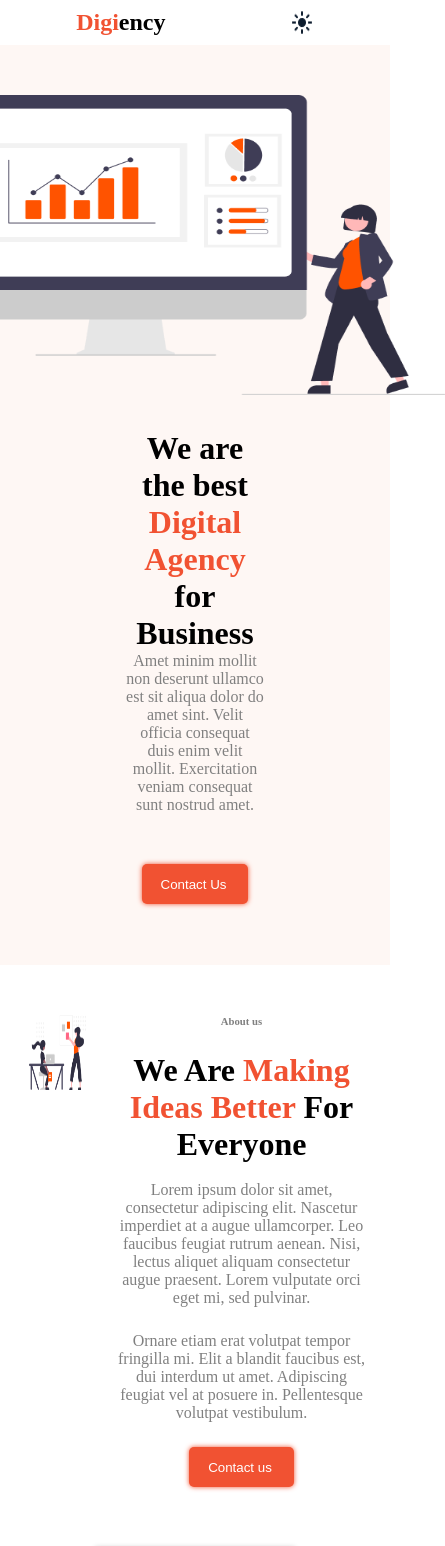
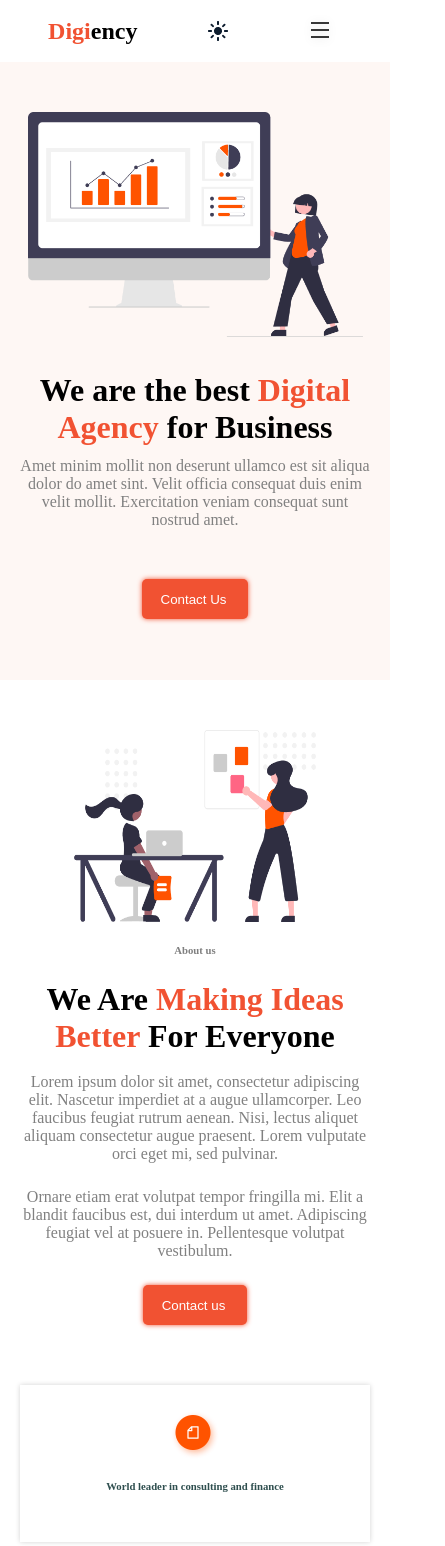
Before and after one commit to AnuvrindaJoshi/react-project-1, a React (Create React App) app: page / in a window 390 px wide. Shown: the top 1546 px of the page, 445 px wide, since content can reach past the window. Built offline with nearby package versions, Linux system fonts and the light colour scheme.

Commit message:
basic responsive layout for mobile is done with minor adjustment of margin remaining

```diff
--- a/src/AboutCard.js
+++ b/src/AboutCard.js
@@ -2,7 +2,7 @@ function AboutCard(props){
     return (
         <>
         <div className='about-card'>
-            <img src={props.about.img} height={70} width={70}/>
+            <img src={props.about.img}/>
 
             <h6>{props.about.title}</h6>
         </div>
--- a/src/Navigationbar.js
+++ b/src/Navigationbar.js
@@ -1,5 +1,5 @@
 import dark from './icons/dark.png';
-
+import menu from './icons/Menu.svg';
 
 function Navigationbar(){
     return(
@@ -14,6 +14,7 @@ function Navigationbar(){
                 <li>Contact Us</li>
             </ul>
             <img src={dark}/>
+            <img src={menu} className='menu'/>
         </div>
     )
 }
--- a/src/Sectionone.js
+++ b/src/Sectionone.js
@@ -11,7 +11,7 @@ function Sectionone(){
             <p>Amet minim mollit non deserunt ullamco est sit aliqua dolor do amet sint. Velit officia consequat duis enim velit mollit. Exercitation veniam consequat sunt nostrud amet.</p>
             <button>Contact Us</button>
         </div>
-        <img src={poster} width={500} height={300}/>
+        <img src={poster} className='img-one'/>
         <figure><img src={socialIcon}/></figure>
         </div>
         </>
--- a/src/Sectiontwo.js
+++ b/src/Sectiontwo.js
@@ -12,7 +12,7 @@ return(
 <>
 <div className="sec-two">
     <div className='contact-card'>
-    <figure><img src={about} height={250} width={400}/></figure>
+    <figure><img src={about} className='img-two'/></figure>
     <div>
         <h6>About us</h6>
         <h1>We Are <span>Making Ideas Better</span> For Everyone</h1>
--- a/src/index.css
+++ b/src/index.css
@@ -51,13 +51,16 @@ button{
 display: flex;
 padding: 26px 0px;
 justify-content: space-around;
+align-items: center;
 }
 .nav ul{
   display: flex;
   gap: 38px;
   align-self: center;
 }
-
+.nav .menu{
+  display: none;
+}
 .sec-one{
   background-color: rgb(254, 247, 244);
   display: flex;
@@ -66,12 +69,18 @@ justify-content: space-around;
   gap:35px;
   position: relative;
 }
+.img-one{
+  height:429px ;
+  width:639px;
+}
 .sec-one figure{
 position: absolute;
 right: 0px;
 top:217px;
 }
-
+.sec-one h1{
+  margin-bottom: 11px;
+}
 .sec-one div{
   width: 40%;
   margin-bottom: 11px;
@@ -84,6 +93,11 @@ top:217px;
   background-color: white;
   padding: 120px 135px;
 }
+.img-two{
+  height:348px ;
+  width: 657px;
+}
+
 
 .sec-two p{
 color: gray;
@@ -102,11 +116,17 @@ margin-bottom: 25px;
   justify-content: center;
   margin-top: 60px;
 }
+.sec-two .about-card img{
+  height: 70px;
+  width: 70px;
+}
 .about-card{
-  text-align: center;
-  padding: 25px;
-  height: 150px;
-  width: 200px;
+  display: flex;
+  flex-direction: column;
+  justify-content: center;
+  align-items: center;
+  gap:36px;
+  padding: 25px 33px;
   box-shadow: 0px 0px 5px lightgray;
 }
 .about-card h6{
@@ -292,7 +312,7 @@ top:28px;
   display: flex;
   gap:18px;
 }
-.contact-card img{
+.sec-six .contact-card img{
   height: 75px;
   width: 75px;
 }
@@ -340,6 +360,9 @@ gap:10px;
   .nav ul{
     display: none;
   }
+  .nav .menu{
+    display: block;
+  }
 
   .sec-one figure{
   display: none;
@@ -351,16 +374,43 @@ gap:10px;
       padding: 50px 20px;
       text-align: center;
     }
+    .sec-one div{
+      width: 100%;
+      margin-bottom: 11px;
+    }
+    .img-one{
+      height:225px ;
+      width:335px;
+    }
     .sec-two{
       text-align: center;
+      padding: 50px 20px;
+    }
+    .img-two{
+      height:192px ;
+      width: 320px;
+    }
+
+
+    .sec-two .about-card img{
+      height: 50px;
+      width: 50px;
+    }
+    .about-card{
       display: flex;
       flex-direction: column;
-      padding: 50px 20px;
+      justify-content: center;
+      align-items: center;
+      gap:20px;
+      padding: 25px 42px;
+      width: 100%;
+      box-shadow: 0px 0px 5px lightgray;
     }
-    .contact-card{
+    .sec-two .contact-card{
       display: flex;
       flex-direction: column;
     }
+
     .sec-two-flex-cards{
       align-items: center;
       display: flex;
```
Also changed, not shown: src/icons/Menu.svg (added).
